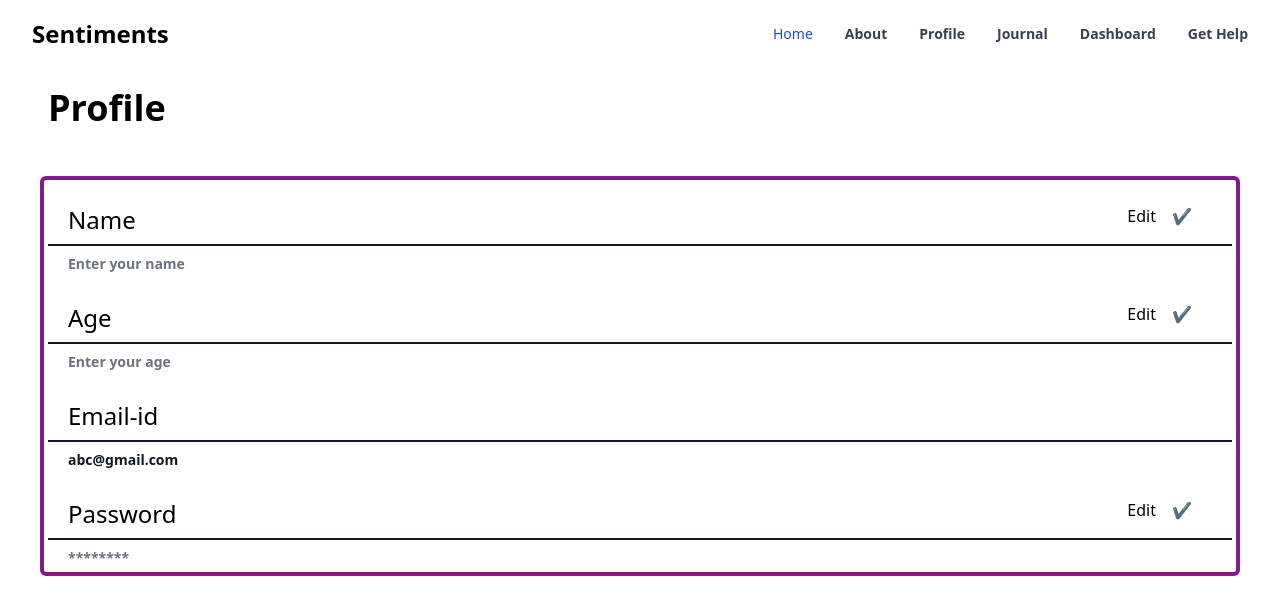
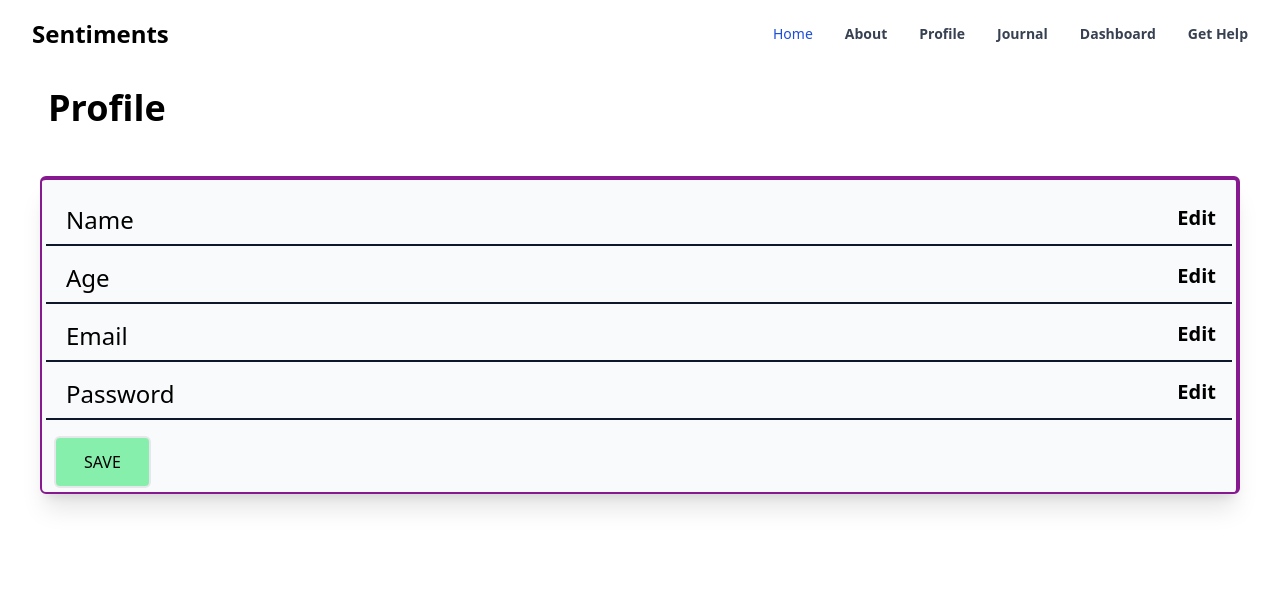
Before and after one commit to tany071/sentiments, a Next.js app: page /service in a window 1280 px wide. Shown: the top 614 px of the page. Built offline with nearby package versions, Linux system fonts and the light colour scheme.

Commit message:
:bug: fixed profile page

```diff
--- a/src/pages/dashboard.tsx
+++ b/src/pages/dashboard.tsx
@@ -1,16 +1,27 @@
 import { NextPage } from "next";
 import Image from "next/image";
-import { useEffect, useState } from "react";
+import { useEffect, useState, useContext } from "react";
 import Charted from "../components/Charted";
 const dashboard: NextPage = () => {
   const [sentiment, setSentimnet] = useState([]);
+  const [profile ,  setProfile] = useState({
+    name:"User"
+  });
   const fetchAnalyzedData = async () => {
     let res = await localStorage.getItem("analyzedData");
     let data = res?.split(",");
     setSentimnet(data);
   };
+const fetchProfile = async () => {
+let res = await localStorage.getItem("profile");
+let data = JSON.parse(res);
+if(data){
+  setProfile(data);
+}
+}
   useEffect(() => {
     fetchAnalyzedData();
+    fetchProfile();
   }, []);
   return (
     <>
@@ -18,6 +29,9 @@ const dashboard: NextPage = () => {
         <div className="flex h-full  w-full rounded-xl p-5 justify-between items-start flex-wrap bg-blue-200 border-r-8 border-black border-l-2 shadow-xl ">
           {/* <Image className=" h-[20rem] w-[20rem] " src="/analytics.gif" alt="img" width={400} height={100}/> */}
           <div className="md:w-1/2 w-full flex flex-col">
+            <h1 className="font-bold text-5xl">
+              Hi {profile.name}
+            </h1>
             <h1 className="font-bold text-5xl">
               This is your sentiment report📝
             </h1>
--- a/src/pages/service.tsx
+++ b/src/pages/service.tsx
@@ -1,72 +1,210 @@
-import React from "react";
+import React, { useEffect, useState, createContext } from "react";
 import { type NextPage } from "next";
+const service: NextPage = () => {
+  const [form, setFormData] = useState({
+    name: "",
+    age: "",
+    email: "",
+    password: "",
+  });
+  const [editName, setEditName] = useState(false);
+  const [editAge, setEditAge] = useState(false);
+  const [editEmail, setEditEmail] = useState(false);
+  const [editPass, setEditPass] = useState(false);
 
-// {const paragraph = document.getElementById("edit");
-// const edit_button = document.getElementById("edit-button");
-// const end_button = document.getElementById("end-editing");
-
-// edit_button.addEventListener("click", function() {
-//   paragraph.contentEditable = true;
-//   paragraph.style.backgroundColor = "#dddbdb";
-// } );
-
-// end_button.addEventListener("click", function() {
-//   paragraph.contentEditable = false;
-//   paragraph.style.backgroundColor = "#ffe44d";
-// } )}
-
-const service: NextPage = () => {
+  const handleChange = (e: React.ChangeEvent<HTMLInputElement>) => {
+    setFormData((data) => ({
+      ...data,
+      [e.target.name]: e.target.value,
+    }));
+  };
+  const saveFromData = () => {
+      if(form.name.length>0){
+        localStorage.setItem("profile", JSON.stringify(form));
+      }
+  };
+  const fetchProfileData = async () => {
+    let res = await localStorage.getItem("profile");
+    let data = JSON.parse(res);
+    console.log(data);
+   if(data){
+    setFormData(data);
+   }
+  };
+  useEffect(() => {
+    fetchProfileData();
+  }, []);
+  useEffect(() => {
+    saveFromData();
+  }, [form]);
   return (
     <>
       <section className="h-full mx-10 my-10 flex flex-col items-start justify-start rounded-md gap-5 p-2 ">
-    <h1 className="font-bold text-4xl">
-      Profile
-    </h1>
+        <h1 className="font-bold text-4xl">Profile</h1>
       </section>
-    <section className="h-full border-4 border-fuchsia-800 mx-10 my-10 flex flex-col items-start justify-start rounded-md gap-2 p-1 ">
+      <section className="h-full border-t-4 border-2 border-r-4 border-fuchsia-800 mx-10 my-10 flex flex-col items-start justify-start rounded-md gap-2 p-1 bg-gray-50 shadow-xl">
         <div className="flex w-full justify-between mt-5">
           <h2 className=" text-2xl ml-5">Name</h2>
           <div>
-        <button type="submit" id="edit-button"  className=" text-base mr-4">Edit</button>
-        <button type="submit" id="end-editing" className="mr-10">✔️</button>
+            <button
+              type="submit"
+              id="edit-button"
+              className=" text-base mr-4"
+              onClick={() => {
+                setEditName(!editName);
+              }}
+            >
+              {!editName ? (
+                <h1 className="text-xl font-semibold">Edit</h1>
+              ) : (
+                <>✔️</>
+              )}
+            </button>
+            {/* <button type="submit" id="end-editing" className="mr-10">
+              ✔️
+            </button> */}
           </div>
           {/* <h2 className=" text-base mr-10">edit</h2> */}
         </div>
-        <div className= " bg-slate-900 h-0.5 w-full"></div>
-        <p id="edit" className=" text-sm ml-5 text-gray-500 mb-5"><b> Enter your name </b></p>
-
+        <div className=" bg-slate-900 h-0.5 w-full"></div>
+        {editName ? (
+          <>
+            {" "}
+            <input
+              onChange={(e) => {
+                handleChange(e);
+              }}
+              className="w-full p-2"
+              type=" text"
+              name="name"
+              placeholder="Enter your name"
+            />
+          </>
+        ) : (
+          <div className="mx-5 text-2xl font-bold">{form.name}</div>
+        )}
         <div className="flex w-full justify-between">
           <h2 className=" text-2xl ml-5">Age</h2>
           <div>
-        <button type="submit" id="edit-button"  className=" text-base mr-4">Edit</button>
-        <button type="submit" id="end-editing" className="mr-10">✔️</button>
+            <button
+              type="submit"
+              id="edit-button"
+              className=" text-base mr-4"
+              onClick={() => {
+                setEditAge(!editAge);
+              }}
+            >
+              {!editAge ? (
+                <h1 className="text-xl font-semibold">Edit</h1>
+              ) : (
+                <>✔️</>
+              )}
+            </button>
+            {/* <button type="submit" id="end-editing" className="mr-10">
+              ✔️
+            </button> */}
           </div>
           {/* <h2 className=" text-base mr-10">edit</h2> */}
         </div>
-        <div className= " bg-slate-900 h-0.5 w-full"></div>
-        <p id="edit" className=" text-sm ml-5 text-gray-500 mb-5"><b> Enter your age </b></p>
-
+        <div className=" bg-slate-900 h-0.5 w-full"></div>
+        {editAge ? (
+          <>
+            <input
+              onChange={(e) => {
+                handleChange(e);
+              }}
+              className="w-full p-2"
+              type=" text"
+              name="age"
+              placeholder="Enter your Age"
+            />
+          </>
+        ) : (
+          <div className="mx-5 text-2xl font-bold">{form.age}</div>
+        )}
         <div className="flex w-full justify-between">
-        <h2 className=" text-2xl ml-5">Email-id</h2>
-        {/* <h2 className=" text-base mr-10">edit</h2> */}
+          <h2 className=" text-2xl ml-5">Email</h2>
+          <div>
+            <button
+              type="submit"
+              id="edit-button"
+              className=" text-base mr-4"
+              onClick={() => {
+                setEditEmail(!editEmail);
+              }}
+            >
+              {!editEmail ? (
+                <h1 className="text-xl font-semibold">Edit</h1>
+              ) : (
+                <>✔️</>
+              )}
+            </button>
+            {/* <button type="submit" id="end-editing" className="mr-10">
+              ✔️
+            </button> */}
           </div>
-        <div className= " bg-slate-900 h-0.5 w-full"></div>
-        <p id="edit" className=" text-sm ml-5 text-gray-900 mb-5"><b> abc@gmail.com </b></p>
-
+        </div>
+        <div className=" bg-slate-900 h-0.5 w-full"></div>
+        {editEmail ? (
+          <>
+            {" "}
+            <input
+              onChange={(e) => {
+                handleChange(e);
+              }}
+              className="w-full p-2"
+              type=" text"
+              name="email"
+              placeholder="Enter your email"
+            />
+          </>
+        ) : (
+          <div className="mx-5 text-2xl font-bold">{form.email}</div>
+        )}
 
         <div className="flex w-full justify-between">
           <h2 className=" text-2xl ml-5">Password</h2>
           <div>
-        <button type="submit" id="edit-button"  className=" text-base mr-4">Edit</button>
-        <button type="submit" id="end-editing" className="mr-10">✔️</button>
+            <button
+              type="submit"
+              id="edit-button"
+              className=" text-base mr-4"
+              onClick={() => {
+                setEditPass(!editPass);
+              }}
+            >
+              {!editPass ? (
+                <h1 className="text-xl font-semibold">Edit</h1>
+              ) : (
+                <>✔️</>
+              )}
+            </button>
+            {/* <button type="submit" id="end-editing" className="mr-10" >
+              ✔️
+            </button> */}
           </div>
           {/* <h2 className=" text-base mr-10">edit</h2> */}
         </div>
-        <div className= " bg-slate-900 h-0.5 w-full"></div>
-        <p id="edit" className=" text-sm ml-5 text-gray-500"><b> ******** </b></p>
-
-
-
+        <div className=" bg-slate-900 h-0.5 w-full"></div>
+        {editPass ? (
+          <>
+            {" "}
+            <input
+              onChange={(e) => {
+                handleChange(e);
+              }}
+              className="w-full p-2"
+              type=" text"
+              name="password"
+              placeholder="Enter your name"
+            />
+          </>
+        ) : (
+          <div className="mx-5 text-2xl font-bold">{form.password}</div>
+        )}
+        <button className="bg-green-300 border-2 px-7 py-3 rounded-md mx-2 hover:bg-green-700">
+          SAVE
+        </button>
       </section>
     </>
   );
```
Lines whose indentation alone changed are shown as unchanged.
